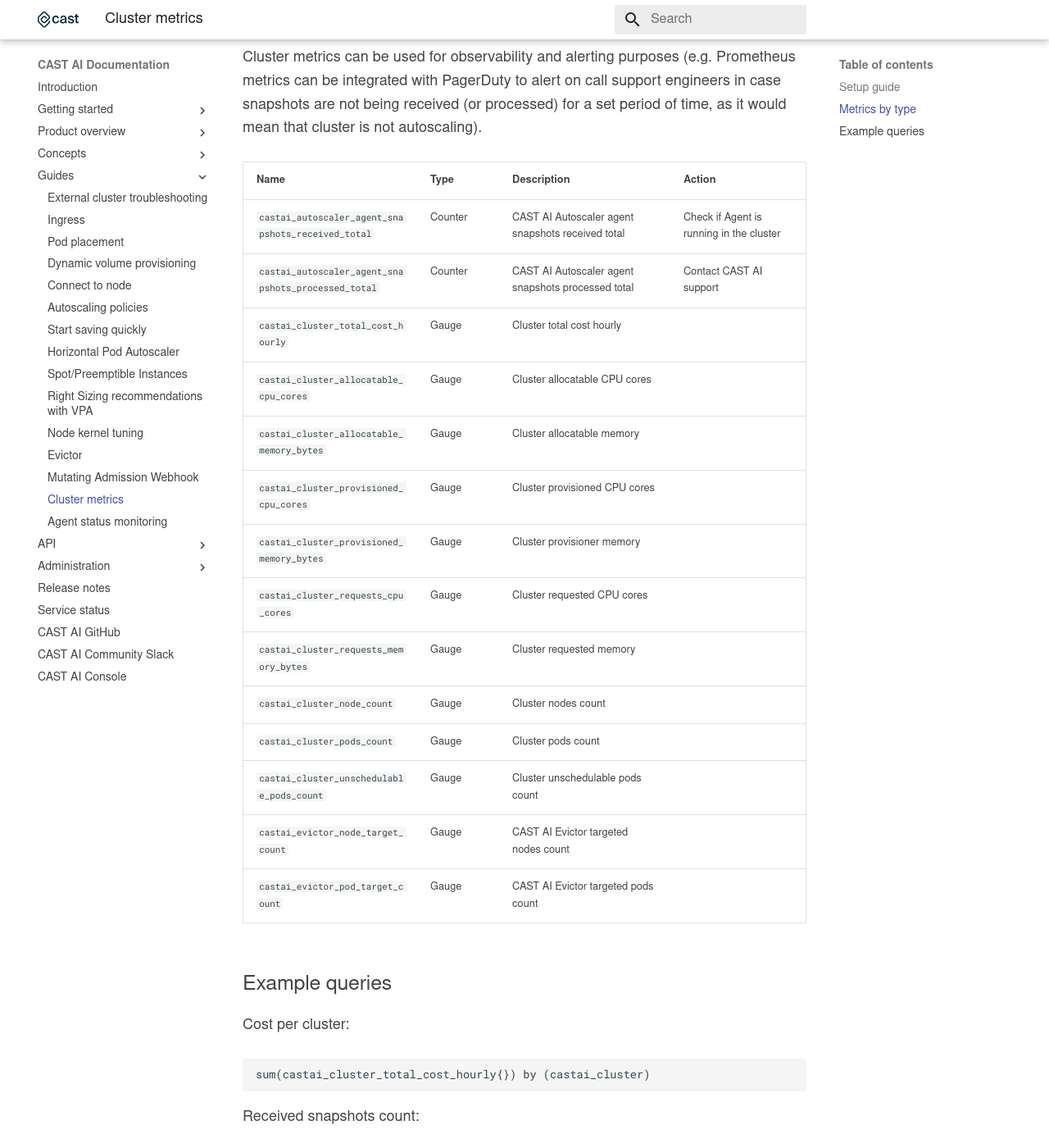
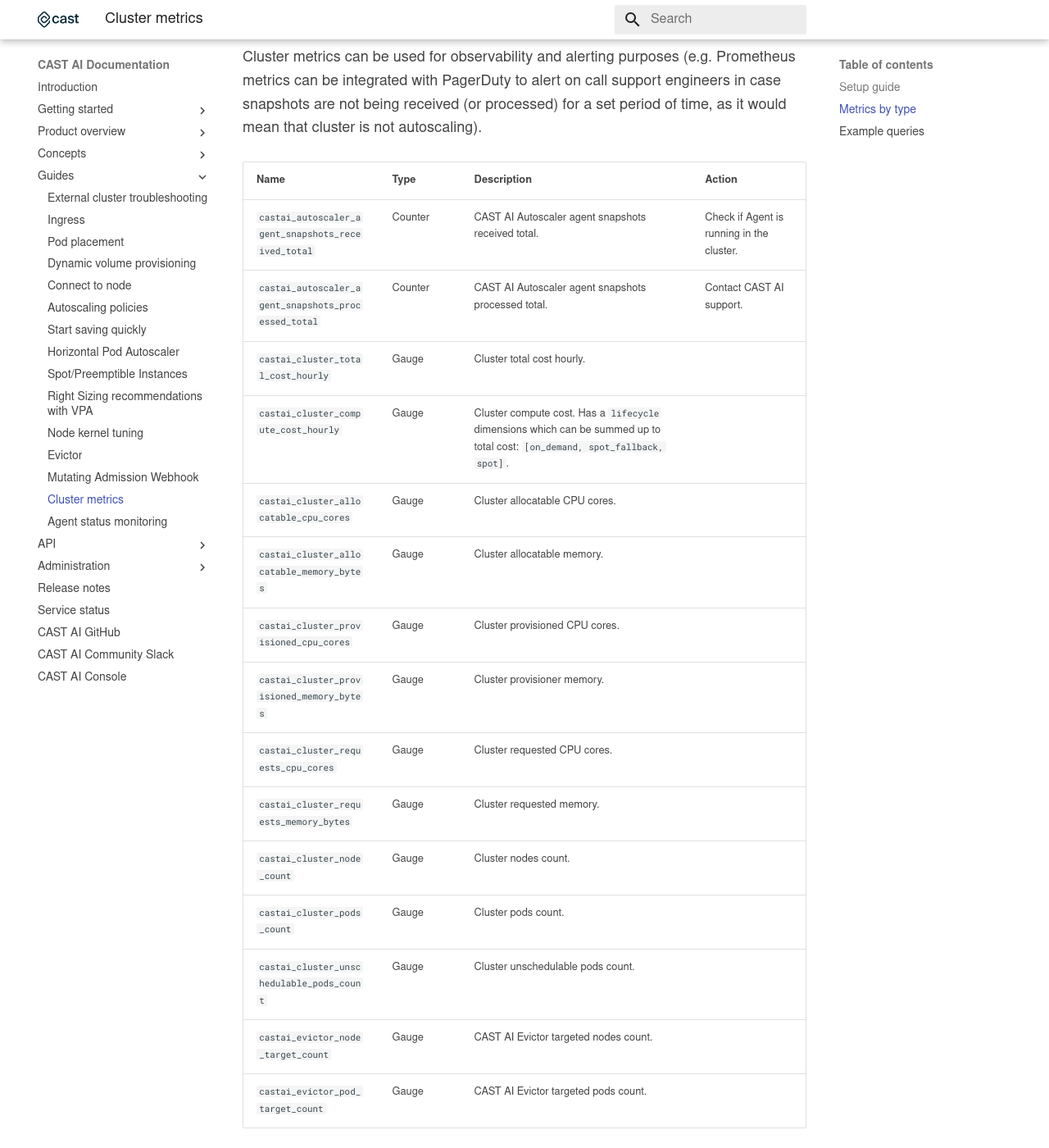
Before and after one commit to castai/docs, an MkDocs documentation site: the page built from docs/guides/metrics.md, in a window 1280 px wide and 1400 px high, scrolled down 811 px. Shown: the whole window at 82% size. Built offline with MkDocs 1.6.1 and Material for MkDocs 9.7.7, drawn with Linux system fonts in a browser that asks for light colours; some web fonts are replaced; some of the changed text lies outside the part shown.

Commit message:
chore(cluster-metrics): add cluster compute cost per lifecycle metrics (#192)

````diff
--- a/docs/guides/metrics.md
+++ b/docs/guides/metrics.md
@@ -36,22 +36,23 @@
 
 Cluster metrics can be used for observability and alerting purposes (e.g. Prometheus metrics can be integrated with PagerDuty to alert on call support engineers in case snapshots are not being received (or processed) for a set period of time, as it would mean that cluster is not autoscaling).
 
-| Name | Type | Description | Action
-| ----------- | ----------- | ----------- | ----------- |
-`castai_autoscaler_agent_snapshots_received_total` | Counter | CAST AI Autoscaler agent snapshots received total | Check if Agent is running in the cluster |
-`castai_autoscaler_agent_snapshots_processed_total` | Counter | CAST AI Autoscaler agent snapshots processed total | Contact CAST AI support |
-`castai_cluster_total_cost_hourly` | Gauge | Cluster total cost hourly | |
-`castai_cluster_allocatable_cpu_cores` | Gauge | Cluster allocatable CPU cores  |  |
-`castai_cluster_allocatable_memory_bytes` | Gauge | Cluster allocatable memory |  |
-`castai_cluster_provisioned_cpu_cores` | Gauge | Cluster provisioned CPU cores |  |
-`castai_cluster_provisioned_memory_bytes` | Gauge | Cluster provisioner memory |  |
-`castai_cluster_requests_cpu_cores` | Gauge | Cluster requested CPU cores |  |
-`castai_cluster_requests_memory_bytes` | Gauge | Cluster requested memory |  |
-`castai_cluster_node_count` | Gauge | Cluster nodes count |  |
-`castai_cluster_pods_count` | Gauge | Cluster pods count |  |
-`castai_cluster_unschedulable_pods_count` | Gauge | Cluster unschedulable pods count |  |
-`castai_evictor_node_target_count` | Gauge | CAST AI Evictor targeted nodes count |  |
-`castai_evictor_pod_target_count` | Gauge | CAST AI Evictor targeted pods count |  |
+| Name | Type | Description | Action |
+| --- | ---| --- | --- |
+| `castai_autoscaler_agent_snapshots_received_total` | Counter | CAST AI Autoscaler agent snapshots received total. | Check if Agent is running in the cluster. |
+| `castai_autoscaler_agent_snapshots_processed_total` | Counter | CAST AI Autoscaler agent snapshots processed total. | Contact CAST AI support. |
+| `castai_cluster_total_cost_hourly` | Gauge | Cluster total cost hourly. | |
+| `castai_cluster_compute_cost_hourly` | Gauge | Cluster compute cost. Has a `lifecycle` dimensions which can be summed up to total cost: `[on_demand, spot_fallback, spot]`. | |
+| `castai_cluster_allocatable_cpu_cores` | Gauge | Cluster allocatable CPU cores.  |  |
+| `castai_cluster_allocatable_memory_bytes` | Gauge | Cluster allocatable memory. |  |
+| `castai_cluster_provisioned_cpu_cores` | Gauge | Cluster provisioned CPU cores. |  |
+| `castai_cluster_provisioned_memory_bytes` | Gauge | Cluster provisioner memory. |  |
+| `castai_cluster_requests_cpu_cores` | Gauge | Cluster requested CPU cores. |  |
+| `castai_cluster_requests_memory_bytes` | Gauge | Cluster requested memory. |  |
+| `castai_cluster_node_count` | Gauge | Cluster nodes count. |  |
+| `castai_cluster_pods_count` | Gauge | Cluster pods count. |  |
+| `castai_cluster_unschedulable_pods_count` | Gauge | Cluster unschedulable pods count. |  |
+| `castai_evictor_node_target_count` | Gauge | CAST AI Evictor targeted nodes count. |  |
+| `castai_evictor_pod_target_count` | Gauge | CAST AI Evictor targeted pods count. |  |
 
 ## Example queries
 
@@ -59,6 +60,12 @@
 
 ```
 sum(castai_cluster_total_cost_hourly{}) by (castai_cluster)
+```
+
+Compute cost of spot instances of a specific cluster:
+
+```
+castai_cluster_compute_cost_hourly{castai_cluster="$cluster", lifecycle="spot"}
 ```
 
 Received snapshots count:
````
